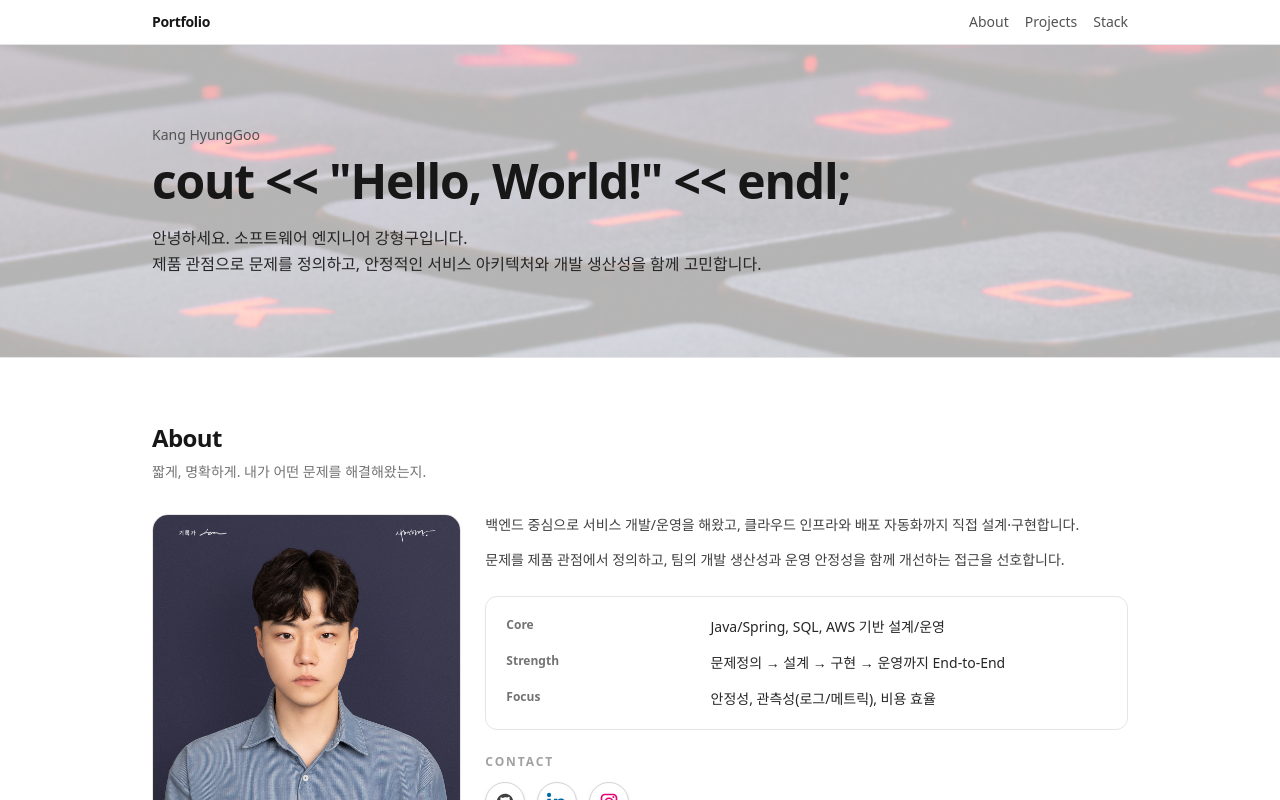
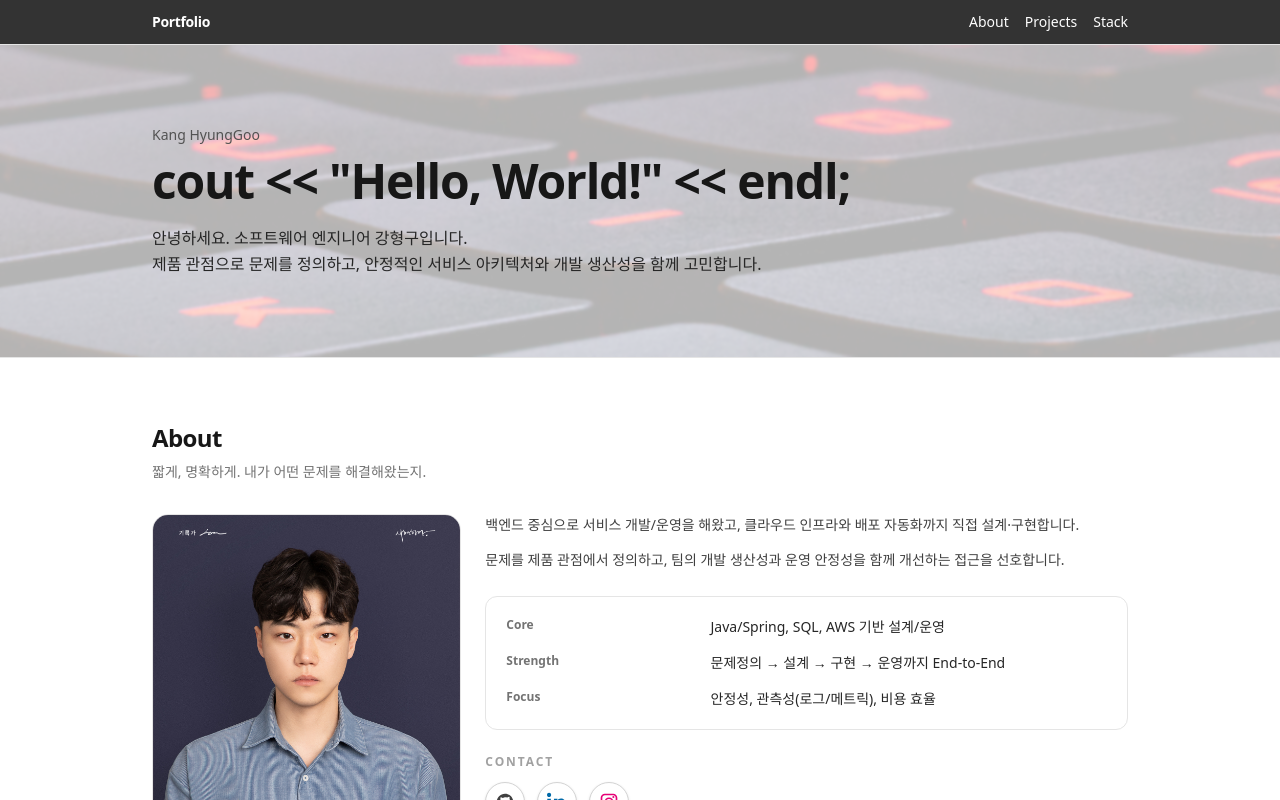
Before and after one commit to dev-LeoKang/leolinked-blog, a Next.js app: page / in a window 1280 px wide. Shown: the top 800 px of the page. Built offline with nearby package versions, Linux system fonts and the light colour scheme.

Commit message:
fix:NavBar 배경, 글자색 변경

```diff
--- a/src/components/Navbar.tsx
+++ b/src/components/Navbar.tsx
@@ -6,9 +6,9 @@ const links = [
 
 export default function Navbar() {
   return (
-    <div className="sticky top-0 z-50 border-b border-neutral-200 bg-white/80 backdrop-blur">
+    <div className="sticky top-0 z-50 border-b border-neutral-200 bg-black/80 backdrop-blur">
       <div className="mx-auto flex w-full max-w-5xl items-center justify-between px-6 py-3">
-        <a href="#" className="text-sm font-semibold tracking-tight">
+        <a href="#" className="text-sm font-semibold tracking-tight text-white">
           Portfolio
         </a>
 
@@ -17,7 +17,7 @@ export default function Navbar() {
             <a
               key={l.href}
               href={l.href}
-              className="text-sm text-neutral-600 hover:text-neutral-900"
+              className="text-sm text-white hover:text-neutral-900"
             >
               {l.label}
             </a>
```
